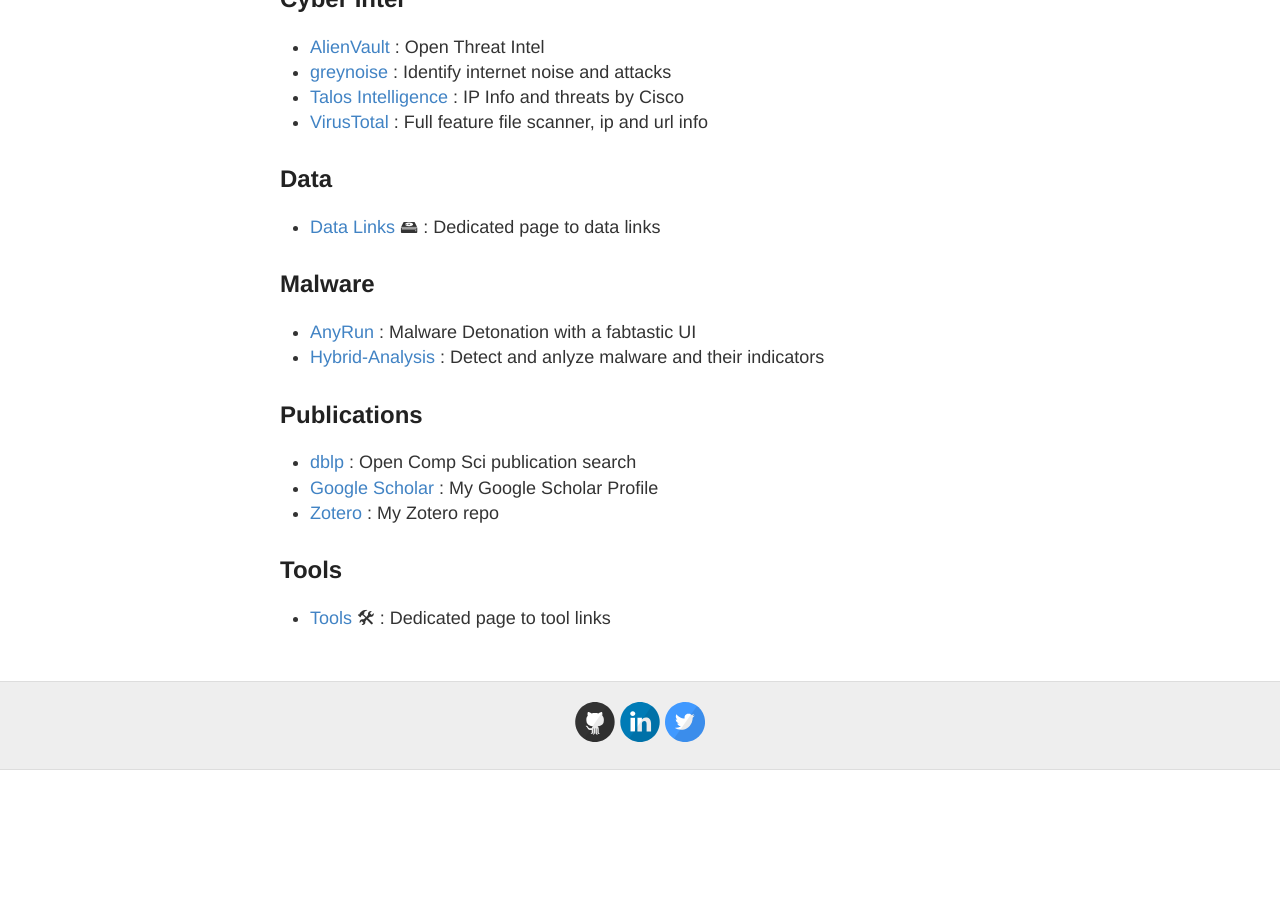
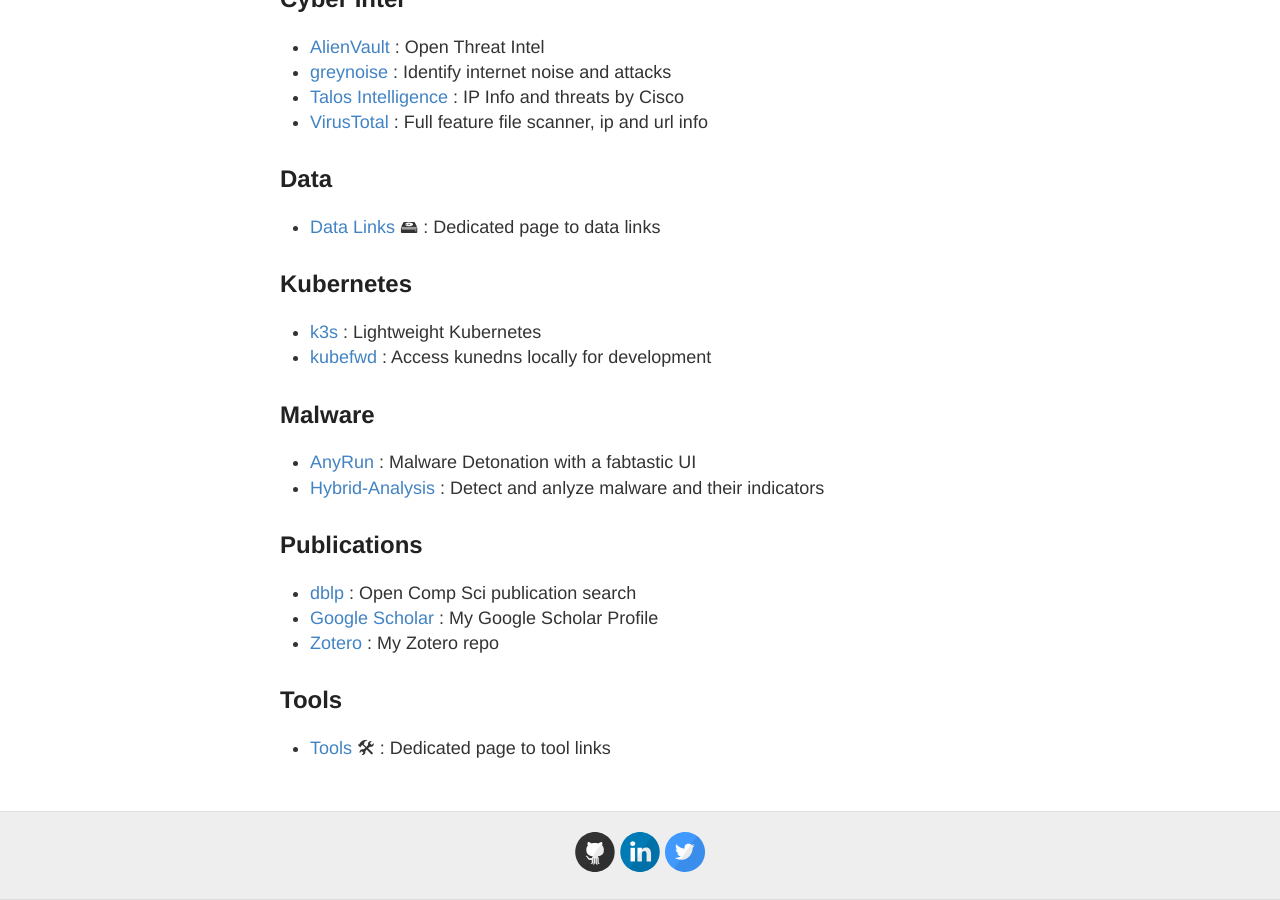
Before and after one commit to stevehenderson/stevehenderson.github.io, a Jekyll site: the page built from links.md, in a window 1280 px wide and 900 px high, scrolled down 788 px. Built offline with Jekyll 4.4.1, drawn with Linux system fonts in a browser that asks for light colours; before the commit the page ends 1558 px from its top, so only the background shows below that.

Commit message:
Update links.md

```diff
--- a/links.md
+++ b/links.md
@@ -36,6 +36,11 @@
 
    * [Data Links](http://stevehenderson.github.io/data/) 🖴 : Dedicated page to data links
 
+## Kubernetes
+
+   * [k3s](https://k3s.io/) : Lightweight Kubernetes
+   * [kubefwd](https://github.com/txn2/kubefwd) : Access kunedns locally for development
+
 ## Malware
    * [AnyRun](https://any.run/) : Malware Detonation with a fabtastic UI
    * [Hybrid-Analysis](https://www.hybrid-analysis.com/) : Detect and anlyze malware and their indicators
```
